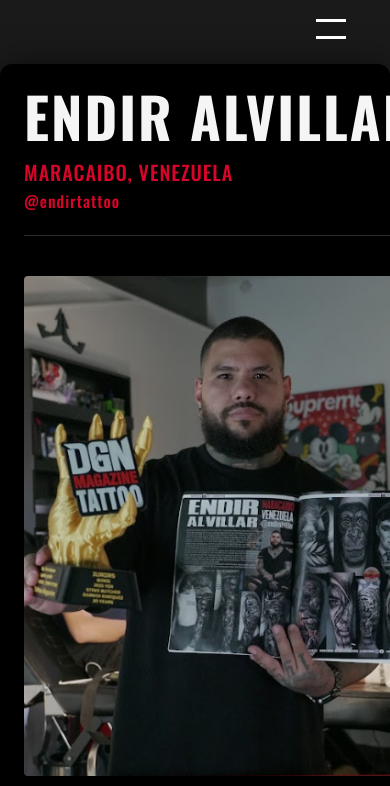
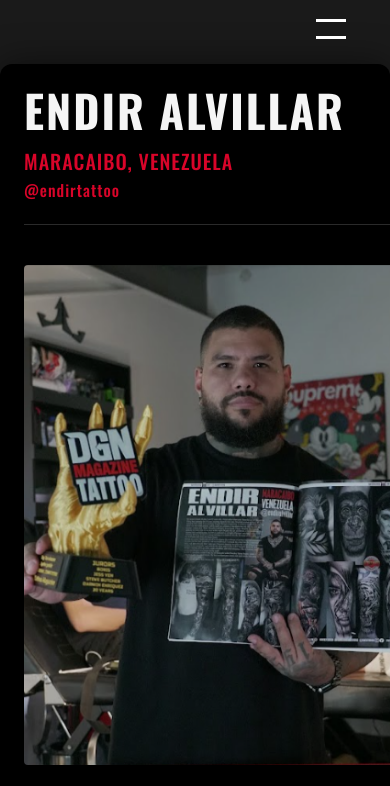
Before and after one commit to Odba08/Tattoo-Page, a React (Vite) app: page /about in a window 390 px wide. Shown: the top 786 px of the page. Built offline with nearby package versions, Linux system fonts and the light colour scheme.

Commit message:
First Version

```diff
--- a/src/modules/Aboutme/about.scss
+++ b/src/modules/Aboutme/about.scss
@@ -213,7 +213,7 @@ $highlight-color: #D90429;
     }
 
     .bio-headline {
-      font-size: 3.5rem;
+      font-size: 2.8rem;
     }
 
     .bio-subheadline {
```
